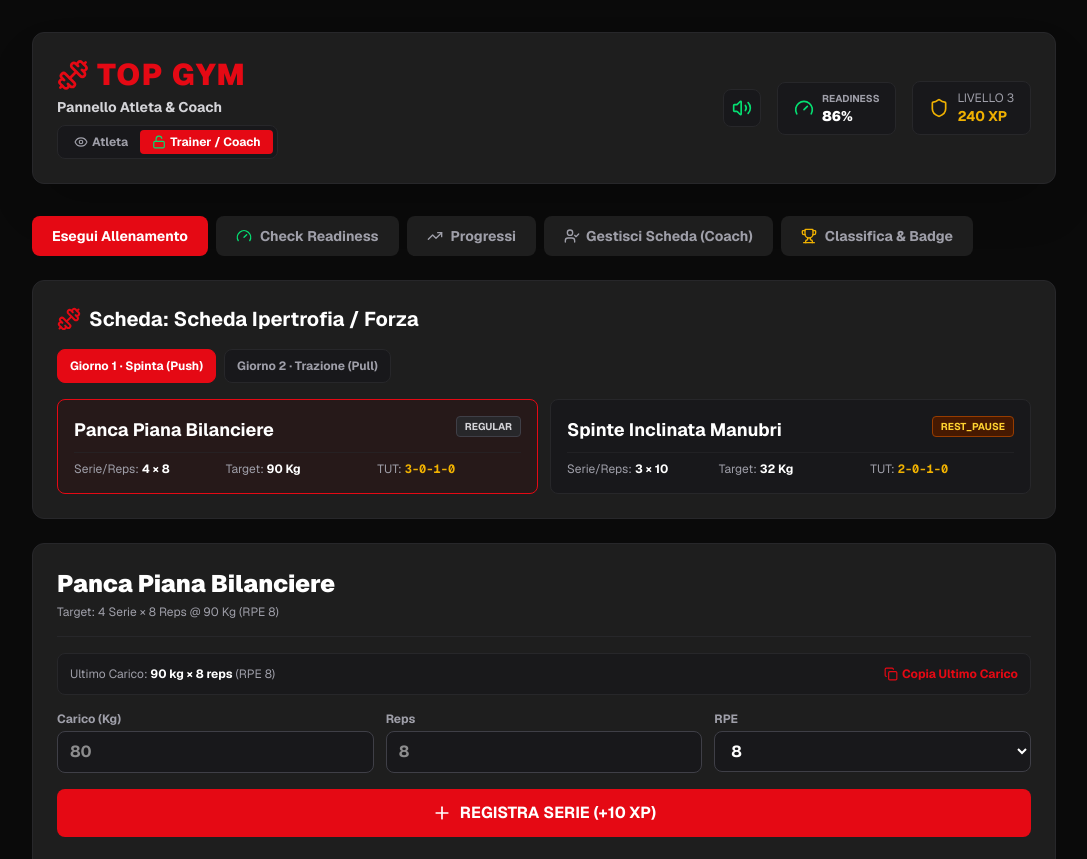
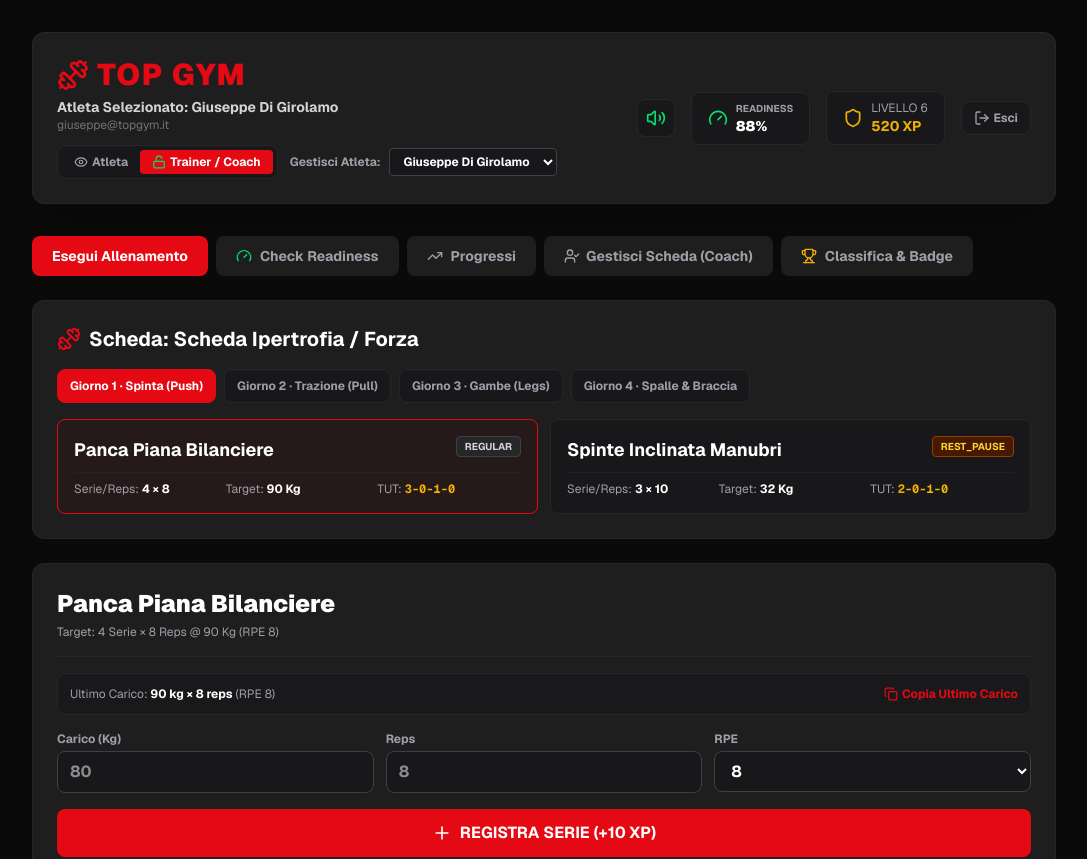
Before and after one commit to riprendi-afk/top-gym, a Next.js app: page / in a window 1280 px wide. Shown: the top 859 px of the page, without its empty margins (96-1183 px from the left). Built offline with nearby package versions, Linux system fonts and the light colour scheme.

Commit message:
Ripristino completo 700+ righe: login, coach, readiness, analytics, leaderboard

```diff
--- a/app/page.tsx
+++ b/app/page.tsx
@@ -68,20 +68,40 @@ interface Achievement {
   unlocked: boolean;
 }
 
+interface Athlete {
+  id: string;
+  displayName: string;
+  email: string;
+  xp: number;
+}
+
 const todayIso = () => new Date().toISOString().split('T')[0];
 
 export default function TopGymApp() {
   const router = useRouter();
 
-  // Ruolo e Accessi
+  // Stato Autenticazione & Sessione
+  const [isAuthenticated, setIsAuthenticated] = useState(true);
+  const [loginEmail, setLoginEmail] = useState('');
+  const [loginPassword, setLoginPassword] = useState('');
+
+  // Atleti e Selezione Coach
+  const [athletes] = useState<Athlete[]>([
+    { id: 'ath-1', displayName: 'Marco Rossi', email: 'marco@topgym.it', xp: 340 },
+    { id: 'ath-2', displayName: 'Giuseppe Di Girolamo', email: 'giuseppe@topgym.it', xp: 520 },
+    { id: 'ath-3', displayName: 'Elena Bianchi', email: 'elena@topgym.it', xp: 180 },
+  ]);
+  const [activeAthleteId, setActiveAthleteId] = useState('ath-2');
+
+  // Gestione Ruolo e Accesso
   const [userRole, setUserRole] = useState<UserRole>('COACH');
   const [showCoachPinModal, setShowCoachPinModal] = useState(false);
   const [pinInput, setPinInput] = useState('');
   const [pinError, setPinError] = useState(false);
 
-  // Tab Attiva
+  // Tab Attiva & XP
   const [activeTab, setActiveTab] = useState<'workout' | 'readiness' | 'analytics' | 'builder' | 'leaderboard'>('workout');
-  const [userXp, setUserXp] = useState(240);
+  const [userXp, setUserXp] = useState(520);
 
   // Audio & Timer
   const [soundEnabled, setSoundEnabled] = useState(true);
@@ -92,7 +112,7 @@ export default function TopGymApp() {
   const [sleepHours, setSleepHours] = useState('7.5');
   const [sleepQuality, setSleepQuality] = useState(8);
   const [stressLevel, setStressLevel] = useState(3);
-  const [domsLevel, setDomsLevel] = useState(3);
+  const [domsLevel, setDomsLevel] = useState(2);
   const [energyLevel, setEnergyLevel] = useState(8);
   const [bodyWeight, setBodyWeight] = useState('78.5');
   const [readinessHistory, setReadinessHistory] = useState<ReadinessLog[]>([
@@ -102,15 +122,15 @@ export default function TopGymApp() {
       sleepHours: 7.5,
       sleepQuality: 8,
       stressLevel: 3,
-      domsLevel: 3,
+      domsLevel: 2,
       energyLevel: 8,
       bodyWeight: 78.5,
-      readinessScore: 86,
+      readinessScore: 88,
       recommendation: 'Pronto per la massima intensità! Segui i carichi target e spingi al 100%.'
     }
   ]);
 
-  // Programma e Giorni
+  // Programma di Allenamento
   const [daysCount, setDaysCount] = useState<DayCount>(4);
   const [programName, setProgramName] = useState('Scheda Ipertrofia / Forza');
   const [programDays, setProgramDays] = useState<WorkoutDay[]>([
@@ -119,8 +139,8 @@ export default function TopGymApp() {
       dayNumber: 1,
       title: 'Spinta (Push)',
       exercises: [
-        { id: 'ex1', name: 'Panca Piana Bilanciere', sets: 4, reps: '8', targetWeight: '90', rpeTarget: 8, restSeconds: 120, executionType: 'REGULAR', tut: '3-0-1-0', notes: 'Fermo al petto 1 secondo' },
-        { id: 'ex2', name: 'Spinte Inclinata Manubri', sets: 3, reps: '10', targetWeight: '32', rpeTarget: 8.5, restSeconds: 90, executionType: 'REST_PAUSE', tut: '2-0-1-0', notes: '20 secondi rest pause all ultima serie' }
+        { id: 'ex1', name: 'Panca Piana Bilanciere', sets: 4, reps: '8', targetWeight: '90', rpeTarget: 8, restSeconds: 120, executionType: 'REGULAR', tut: '3-0-1-0', notes: 'Fermo al petto di 1 secondo' },
+        { id: 'ex2', name: 'Spinte Inclinata Manubri', sets: 3, reps: '10', targetWeight: '32', rpeTarget: 8.5, restSeconds: 90, executionType: 'REST_PAUSE', tut: '2-0-1-0', notes: '20s rest pause all ultima serie' }
       ]
     },
     {
@@ -128,7 +148,24 @@ export default function TopGymApp() {
       dayNumber: 2,
       title: 'Trazione (Pull)',
       exercises: [
-        { id: 'ex3', name: 'Trazioni Zavorrate', sets: 4, reps: '6', targetWeight: '15', rpeTarget: 8, restSeconds: 120, executionType: 'REGULAR', tut: '2-0-1-0', notes: 'Estensione completa dei gomiti' }
+        { id: 'ex3', name: 'Trazioni Zavorrate', sets: 4, reps: '6', targetWeight: '15', rpeTarget: 8, restSeconds: 120, executionType: 'REGULAR', tut: '2-0-1-0', notes: 'Estensione completa dei gomiti' },
+        { id: 'ex4', name: 'Rematore Bilanciere', sets: 3, reps: '8', targetWeight: '75', rpeTarget: 8, restSeconds: 90, executionType: 'REGULAR', tut: '2-0-1-0', notes: 'Schiena a 45 gradi costante' }
+      ]
+    },
+    {
+      id: 'd3',
+      dayNumber: 3,
+      title: 'Gambe (Legs)',
+      exercises: [
+        { id: 'ex5', name: 'Squat Bilanciere', sets: 4, reps: '6', targetWeight: '110', rpeTarget: 8.5, restSeconds: 150, executionType: 'REGULAR', tut: '3-0-1-0', notes: 'Buca il parallelo' }
+      ]
+    },
+    {
+      id: 'd4',
+      dayNumber: 4,
+      title: 'Spalle & Braccia',
+      exercises: [
+        { id: 'ex6', name: 'Military Press', sets: 4, reps: '8', targetWeight: '50', rpeTarget: 8, restSeconds: 120, executionType: 'REGULAR', tut: '2-0-1-0', notes: 'Core ben contratto' }
       ]
     }
   ]);
@@ -171,7 +208,7 @@ export default function TopGymApp() {
       osc.stop(audioCtx.currentTime + 0.5);
       if (navigator.vibrate) navigator.vibrate([200, 100, 200]);
     } catch (e) {
-      console.log('Audio non supportato o bloccato');
+      console.log('Audio non supportato');
     }
   };
 
@@ -213,11 +250,23 @@ export default function TopGymApp() {
     }
   };
 
+  const handleLogin = (e: React.FormEvent) => {
+    e.preventDefault();
+    if (loginEmail && loginPassword) {
+      setIsAuthenticated(true);
+    }
+  };
+
+  const handleLogout = () => {
+    setIsAuthenticated(false);
+  };
+
   const calculate1RM = (w: number, r: number) => {
     if (r === 1) return w;
     return Math.round(w * (1 + r / 30));
   };
 
+  const activeAthlete = athletes.find(a => a.id === activeAthleteId) || athletes[1];
   const activeDay = programDays[selectedDayIndex] ?? programDays[0];
   const activeRoutine = activeDay?.exercises ?? [];
   const currentExercise = activeRoutine.find(e => e.id === currentExId) || activeRoutine[0];
@@ -347,9 +396,55 @@ export default function TopGymApp() {
     { id: '1', title: 'Club dei 100kg', description: 'Solleva 100kg o più in un esercizio', icon: '🏋️', unlocked: logs.some(l => l.weight >= 100) },
     { id: '2', title: 'PR Breaker', description: 'Supera il tuo massimale stimato', icon: '🔥', unlocked: logs.length >= 3 },
     { id: '3', title: 'Atleta Consapevole', description: 'Registra Check di Readiness', icon: '🧠', unlocked: readinessHistory.length >= 1 },
-    { id: '4', title: 'Costanza d\'Acciaio', description: 'Accumula oltre 200 XP', icon: '⚡', unlocked: userXp >= 200 }
+    { id: '4', title: 'Costanza d\'Acciaio', description: 'Accumula oltre 500 XP', icon: '⚡', unlocked: userXp >= 500 }
   ];
 
+  // --- SCHERMATA LOGIN SE SCONNESSO ---
+  if (!isAuthenticated) {
+    return (
+      <div className="flex min-h-screen items-center justify-center bg-zinc-950 p-4 text-white font-sans">
+        <div className="w-full max-w-md rounded-xl border border-zinc-800 bg-zinc-900 p-6 shadow-2xl">
+          <h1 className="mb-2 text-center text-3xl font-black uppercase tracking-wider text-[#E50914] flex items-center justify-center gap-2">
+            <Dumbbell className="w-8 h-8"/> TOP GYM
+          </h1>
+          <p className="text-xs text-center text-zinc-400 mb-6">PWA Gestione Allenamenti & Coaching</p>
+
+          <form onSubmit={handleLogin} className="space-y-4">
+            <div>
+              <label className="mb-1 block text-xs uppercase font-semibold text-zinc-400">Email</label>
+              <input
+                type="email"
+                required
+                value={loginEmail}
+                onChange={(e) => setLoginEmail(e.target.value)}
+                className="w-full rounded bg-zinc-800 p-2.5 text-white border border-zinc-700 outline-none focus:border-[#E50914]"
+                placeholder="atleta@topgym.it"
+              />
+            </div>
+            <div>
+              <label className="mb-1 block text-xs uppercase font-semibold text-zinc-400">Password</label>
+              <input
+                type="password"
+                required
+                value={loginPassword}
+                onChange={(e) => setLoginPassword(e.target.value)}
+                className="w-full rounded bg-zinc-800 p-2.5 text-white border border-zinc-700 outline-none focus:border-[#E50914]"
+                placeholder="••••••••"
+              />
+            </div>
+            <button
+              type="submit"
+              className="w-full rounded bg-[#E50914] py-3 font-bold uppercase text-white hover:bg-red-700 transition tracking-wider"
+            >
+              Accedi al Dashboard
+            </button>
+          </form>
+        </div>
+      </div>
+    );
+  }
+
+  // --- DASHBOARD PRINCIPALE ---
   return (
     <div className="min-h-screen bg-[#0A0A0A] text-white font-sans p-4 md:p-8">
       {/* HEADER UTENTE */}
@@ -359,9 +454,10 @@ export default function TopGymApp() {
             <h1 className="text-3xl font-black tracking-wider text-[#E50914] flex items-center gap-2">
               <Dumbbell className="w-8 h-8" /> TOP GYM
             </h1>
-            <p className="text-sm text-zinc-300 mt-1 font-bold">Pannello Atleta & Coach</p>
+            <p className="text-sm text-zinc-300 mt-1 font-bold">Atleta Selezionato: {activeAthlete.displayName}</p>
+            <p className="text-xs text-zinc-500">{activeAthlete.email}</p>
 
-            <div className="flex items-center gap-3 mt-2 flex-wrap">
+            <div className="flex items-center gap-3 mt-3 flex-wrap">
               <div className="flex bg-zinc-900 p-1 rounded-lg border border-zinc-800 text-xs font-bold">
                 <button
                   onClick={() => handleRoleSwitchRequest('ATHLETE')}
@@ -376,6 +472,21 @@ export default function TopGymApp() {
                   {userRole === 'COACH' ? <Unlock className="w-3.5 h-3.5 text-green-400" /> : <Lock className="w-3.5 h-3.5" />} Trainer / Coach
                 </button>
               </div>
+
+              {userRole === 'COACH' && (
+                <div className="flex items-center gap-2">
+                  <span className="text-zinc-400 text-xs font-bold">Gestisci Atleta:</span>
+                  <select
+                    value={activeAthleteId}
+                    onChange={e => setActiveAthleteId(e.target.value)}
+                    className="bg-zinc-900 border border-zinc-700 text-white text-xs rounded px-2.5 py-1 font-bold outline-none"
+                  >
+                    {athletes.map(ath => (
+                      <option key={ath.id} value={ath.id}>{ath.displayName}</option>
+                    ))}
+                  </select>
+                </div>
+              )}
             </div>
           </div>
 
@@ -416,6 +527,13 @@ export default function TopGymApp() {
                 <div className="text-sm font-bold text-yellow-500">{userXp} XP</div>
               </div>
             </div>
+
+            <button
+              onClick={handleLogout}
+              className="flex items-center gap-1 text-xs font-bold text-zinc-400 hover:text-white bg-zinc-900 border border-zinc-800 px-3 py-2 rounded-lg"
+            >
+              <LogOut className="w-4 h-4"/> Esci
+            </button>
           </div>
         </div>
       </header>
@@ -641,7 +759,7 @@ export default function TopGymApp() {
         {/* TAB 3: BUILDER COACH */}
         {activeTab === 'builder' && userRole === 'COACH' && (
           <div className="bg-[#1E1E1E] p-6 rounded-xl border border-zinc-800 space-y-6">
-            <h2 className="text-xl font-bold flex items-center gap-2"><UserCheck className="text-[#E50914]"/> Area Coach / Gestione Programma</h2>
+            <h2 className="text-xl font-bold flex items-center gap-2"><UserCheck className="text-[#E50914]"/> Area Coach / Gestione Programma ({activeAthlete.displayName})</h2>
 
             {programDays.map((day) => (
               <div key={day.id} className="bg-zinc-900 p-4 rounded-xl border border-zinc-800 space-y-3">
@@ -665,21 +783,45 @@ export default function TopGymApp() {
                   <input type="text" placeholder="Nome Esercizio" value={builderExName} onChange={e => setBuilderExName(e.target.value)} className="bg-zinc-800 border border-zinc-700 rounded px-2 py-1 text-xs text-white" />
                   <input type="number" placeholder="Serie" value={builderSets} onChange={e => setBuilderSets(Number(e.target.value))} className="bg-zinc-800 border border-zinc-700 rounded px-2 py-1 text-xs text-white" />
                   <input type="text" placeholder="Reps" value={builderReps} onChange={e => setBuilderReps(e.target.value)} className="bg-zinc-800 border border-zinc-700 rounded px-2 py-1 text-xs text-white" />
-                  <button type="submit" className="bg-[#E50914] text-xs font-bold py-1 rounded text-white">Aggiungi</button>
+                  <button type="submit" className="bg-[#E50914] text-xs font-bold py-1 rounded text-white">Aggiungi Esercizio</button>
                 </form>
               </div>
             ))}
           </div>
         )}
 
-        {/* TAB 4: LEADERBOARD & BADGE */}
+        {/* TAB 4: PROGRESSI */}
+        {activeTab === 'analytics' && (
+          <div className="bg-[#1E1E1E] p-6 rounded-xl border border-zinc-800 space-y-6">
+            <h2 className="text-xl font-bold flex items-center gap-2"><BarChart3 className="text-[#E50914]"/> Analisi Volume & Progressi</h2>
+            <div className="grid grid-cols-2 md:grid-cols-4 gap-4">
+              <div className="bg-zinc-900 p-4 rounded-lg border border-zinc-800">
+                <div className="text-[10px] text-zinc-400 uppercase font-bold">Volume Oggi</div>
+                <div className="text-xl font-black text-white mt-1">{todayLogs.reduce((acc, curr) => acc + curr.volume, 0)} kg</div>
+              </div>
+              <div className="bg-zinc-900 p-4 rounded-lg border border-zinc-800">
+                <div className="text-[10px] text-zinc-400 uppercase font-bold">Serie Totali</div>
+                <div className="text-xl font-black text-white mt-1">{todayLogs.length}</div>
+              </div>
+            </div>
+          </div>
+        )}
+
+        {/* TAB 5: LEADERBOARD & BADGE */}
         {activeTab === 'leaderboard' && (
           <div className="space-y-6">
             <div className="bg-[#1E1E1E] p-6 rounded-xl border border-zinc-800">
               <h2 className="text-xl font-bold mb-4 flex items-center gap-2"><Trophy className="text-yellow-500"/> Classifica Palestra</h2>
-              <div className="p-4 bg-zinc-900 rounded-lg border border-zinc-800 flex justify-between items-center">
-                <span className="font-bold text-white">Il Tuo Profilo</span>
-                <span className="font-black text-[#E50914]">{userXp} XP</span>
+              <div className="space-y-2">
+                {athletes.map((ath, index) => (
+                  <div key={ath.id} className="p-4 bg-zinc-900 rounded-lg border border-zinc-800 flex justify-between items-center text-sm">
+                    <div className="flex items-center gap-3">
+                      <span className="font-bold text-zinc-500">#{index + 1}</span>
+                      <span className="font-bold text-white">{ath.displayName}</span>
+                    </div>
+                    <span className="font-black text-yellow-500">{ath.xp} XP</span>
+                  </div>
+                ))}
               </div>
             </div>
 
```
